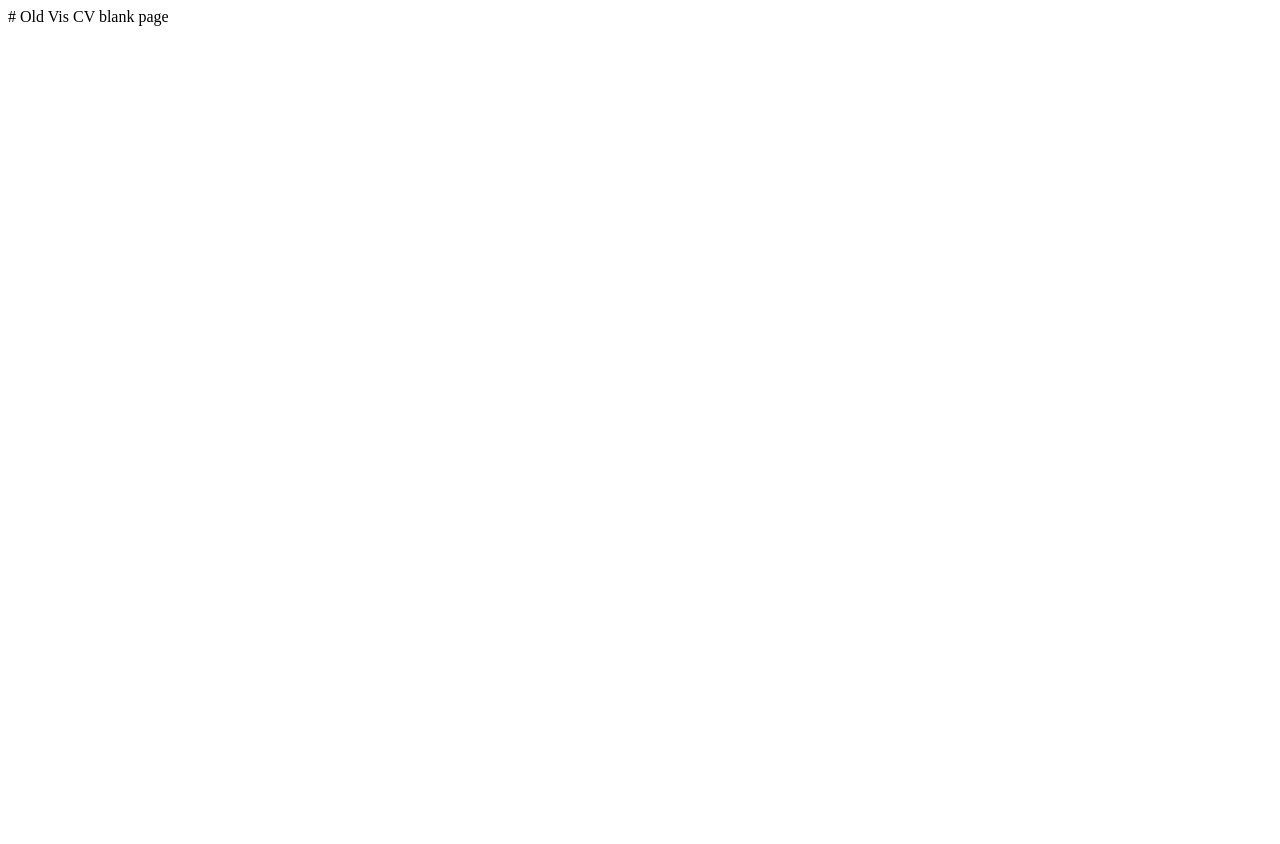
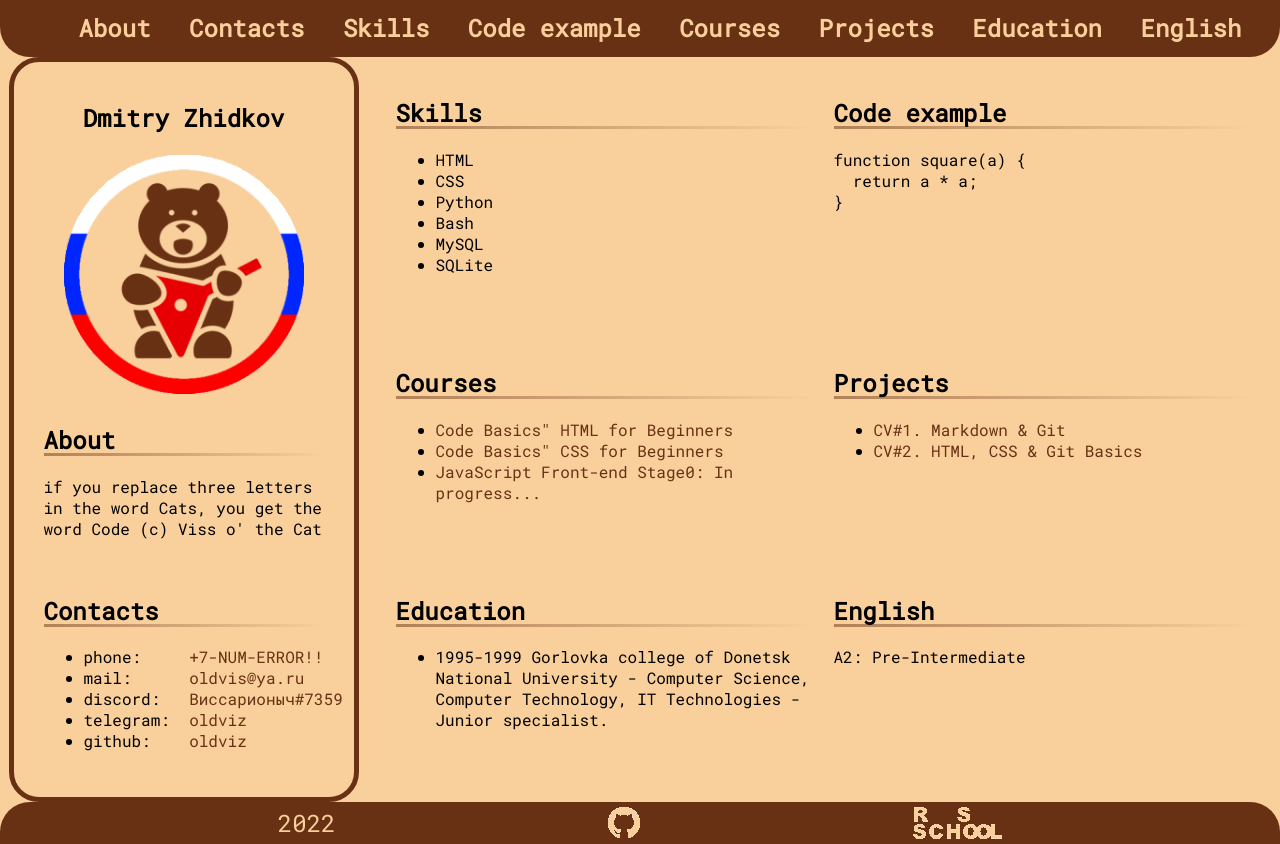
Before and after one commit to oldviz/rsschool-cv, a plain HTML site: page index.html in a window 1280 px wide. Before the commit the page ends 800 px from the top, so only its background shows below. Drawn offline with Linux system fonts and the light colour scheme.

Commit message:
feat: CV3 done

```diff
--- a/index.html
+++ b/index.html
@@ -1 +1,94 @@
-# Old Vis CV blank page
+<!DOCTYPE html>
+<html lang="en">
+  <head>
+    <meta charset="UTF-8">
+    <meta http-equiv="X-UA-Compatible" content="IE=edge">
+    <meta name="viewport" content="width=device-width, initial-scale=1.0">
+    <title>cv</title>
+    <link rel="stylesheet" href="style.css">
+    <link rel="icon" href="assets/favicon.ico">
+  </head>
+  <body class="body-container">
+    <header class = "header">
+      <nav class="nav">
+        <ul class="nav-list">
+          <li class="nav-item"><a href="#about" class="nav-link">About</a></li>
+          <li class="nav-item"><a href="#contacts" class="nav-link">Contacts</a></li>
+          <li class="nav-item"><a href="#skills" class="nav-link">Skills</a></li>
+          <li class="nav-item"><a href="#code" class="nav-link">Code example</a></li>
+          <li class="nav-item"><a href="#courses" class="nav-link">Courses</a></li>
+          <li class="nav-item"><a href="#projects" class="nav-link">Projects</a></li>
+          <li class="nav-item"><a href="#education" class="nav-link">Education</a></li>
+          <li class="nav-item"><a href="#english" class="nav-link">English</a></li>
+        </ul>
+      </nav>
+    </header>
+    <main class="main">
+      <aside class="left-block">
+        <h1 class="section-title">Dmitry Zhidkov</h1>
+        <img class="avatar" src="assets/img/avatar-bear.png" alt="avatar">
+        <section class="section" id="about">
+          <h2 class="section-title">About</h2>
+          <p>if you replace three letters in the word Cats, you get the word Code (c) Viss o' the Cat</p>
+        </section>
+        <section class="section" id="contacts">
+          <h2 class="section-title">Contacts</h2>
+          <ul>
+            <li><pre>phone:     <a class="link" href="tel:+7-NUM-ERROR!!">+7-NUM-ERROR!!</a></pre></li>
+            <li><pre>mail:      <a class="link" href="mailto:oldvis@ya.ru">oldvis@ya.ru</a></pre></li>
+            <li><pre>discord:   <a class="link" href="https://discordapp.com/users/402170603068719104" target="_blank">Виссарионыч#7359</a></pre></li>
+            <li><pre>telegram:  <a class="link" href="https://t.me/oldviZ" target="_blank">oldviz</a></pre></li>
+            <li><pre>github:    <a class="link" href="https://github.com/oldviz" target="_blank">oldviz</a></pre></li>
+          </ul>
+        </section>
+      </aside>
+      <div class="right-block">
+        <section class="section" id="skills">
+          <h2 class="section-title">Skills</h2>
+          <ul>
+            <li>HTML</li>
+            <li>CSS</li>
+            <li>Python</li>
+            <li>Bash</li>
+            <li>MySQL</li>
+            <li>SQLite</li>
+          </ul>
+        </section>
+        <section class="section" id="code">
+          <h2 class="section-title">Code example</h2>
+          <pre><code>function square(a) {<br>  return a * a;<br>}</code></pre>
+        </section>
+        <section class="section" id="courses">
+          <h2 class="section-title">Courses</h2>
+          <ul>
+            <li><a class="link" href="https://ru.code-basics.com/languages/html">Code Basics" HTML for Beginners</a></li>
+            <li><a class="link" href="https://ru.code-basics.com/languages/css">Code Basics" CSS for Beginners</a></li>
+            <li><a class="link" href="https://rs.school/js-stage0/">JavaScript Front-end Stage0: In progress...</a></li>
+          </ul>
+        </section>
+        <section class="section" id="projects">
+          <h2 class="section-title">Projects</h2>
+          <ul>
+            <li><a class="link" href="https://oldviz.github.io/rsschool-cv/">CV#1. Markdown & Git</a></li>
+            <li><a class="link" href="https://oldviz.github.io/rsschool-cv/cv">CV#2. HTML, CSS & Git Basics</a></li>
+          </ul>
+        </section>
+        <section class="section" id="education">
+          <h2 class="section-title">Education</h2>
+          <ul>
+            <li>1995-1999 Gorlovka college of Donetsk National University - Computer Science, Computer Technology, IT Technologies - Junior specialist.</li>
+          </ul>
+        </section>
+        <section class="section" id="english">
+          <h2 class="section-title">English</h2>
+          <p>A2: Pre-Intermediate</p>
+        </section>
+      </div>
+    </main>
+    <footer class="footer">
+      <div>2022</div>
+      <div><a href="https://github.com/oldviz" target="_blank" class="gh-image"></a></div>
+      <div><a href="https://rs.school/js/" target="_blank" class="rs-image"></a></div>
+    </footer>
+  </body>
+</html>
--- a/style.css
+++ b/style.css
@@ -0,0 +1,154 @@
+@font-face {
+  font-family: 'Roboto Mono';
+  src: url("assets/fonts/RobotoMono-Regular.ttf");
+}
+
+@media (max-width: 768px) {
+  .section {
+    width: 100%;
+  }
+}
+
+* {
+  box-sizing: border-box;
+  font-family: 'Roboto Mono';
+}
+
+/* Header and Navigation*/
+.header {
+  background: #683114;
+  border-radius: 0px 0px 30px 30px;
+}
+
+.nav-list {
+  display: flex;
+  justify-content: space-evenly;
+  align-items: center;
+  list-style: none;
+}
+
+.nav-link {
+  padding: 0 0px;
+  line-height: 24px;
+  font-size: 24px;
+  font-weight: 800;
+  color: #F9CF9B;
+  text-decoration: none;
+}
+
+/* Main Page */
+.link {
+  color: #683114;
+  text-decoration:none;
+}
+
+a:hover {
+  color: white;
+  transition: 0.3s;
+}
+
+.body-container {
+  display: flex;
+  flex-direction: column;
+  justify-content: space-between;
+  min-height: 100vh;
+  max-width: 1920px;
+  margin: 0 auto;
+  padding: 0;
+  background: #F9CF9B;
+}
+
+.main {
+  display: flex;
+  flex-direction:row;
+  justify-content: space-around;
+  width: 100%;
+}
+
+.left-block {
+  display: flex;
+  flex-direction: column;
+  width: 350px;
+  padding: 20px;
+  border: 5px solid #683114;
+  border-radius: 30px;
+}
+
+.section-title {
+  align-self: center;
+}
+
+.avatar {
+  align-self: center;
+  width: 80%;
+  image-rendering:optimizeQuality;
+}
+
+#about {
+  width: 100%;
+}
+
+#contacts {
+  width: 100%;
+}
+
+.right-block {
+  display: flex;
+  flex-wrap: wrap;
+  width: 70%;
+  padding: 10px;
+}
+
+pre {
+  margin: 0;
+}
+
+section {
+  width: 50%;
+  padding: 10px;
+}
+
+h2 {
+  background: linear-gradient(to left, #F9CF9B, #683114 200%);
+  background-position: 0 100%;
+  background-size: 100% 3px;
+  background-repeat:repeat-x;
+}
+
+/* Footer */
+.footer {
+  display: flex;
+  vertical-align: middle;
+  justify-content: space-evenly;
+  line-height: 32px;
+  font-size: 24px;
+  font-weight: 400;
+  color: #F9CF9B;
+  background: #683114;
+  border-radius: 30px 30px 0px 0px;
+  padding: 5px;
+}
+
+a.gh-image {
+  background: url("assets/img/logo-github2.png");
+  display: block;
+  width: 32px;
+  height: 32px;
+}
+
+a.gh-image:hover {
+  background-position: 0 -32px;
+  transition: 0s;
+}
+
+a.rs-image {
+  background: url("assets/img/logo-rsschool2.png");
+  display: block;
+  width: 89px;
+  height: 32px;
+}
+
+a.rs-image:hover {
+  background-position: 0 -32px;
+  transition: 0s;
+}
```
Also changed, not shown: 2 other files.
